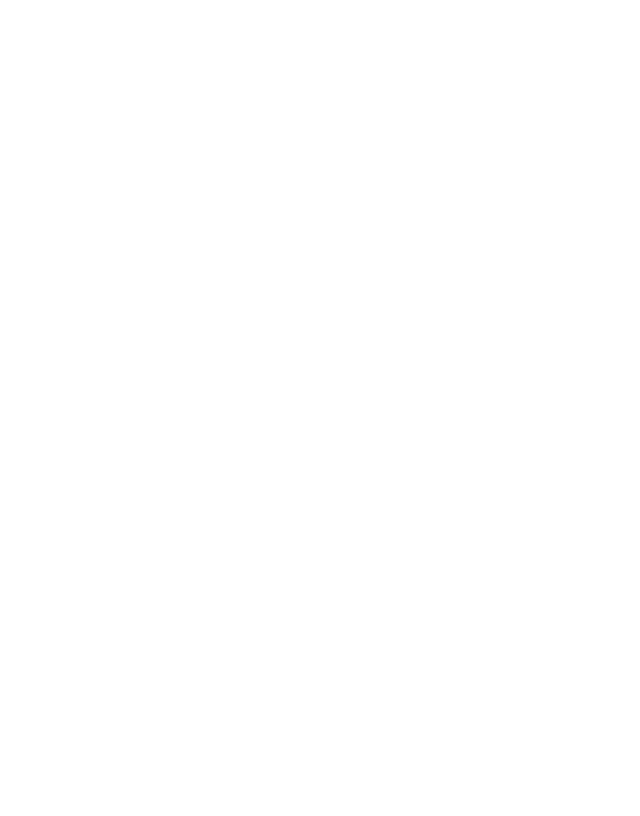
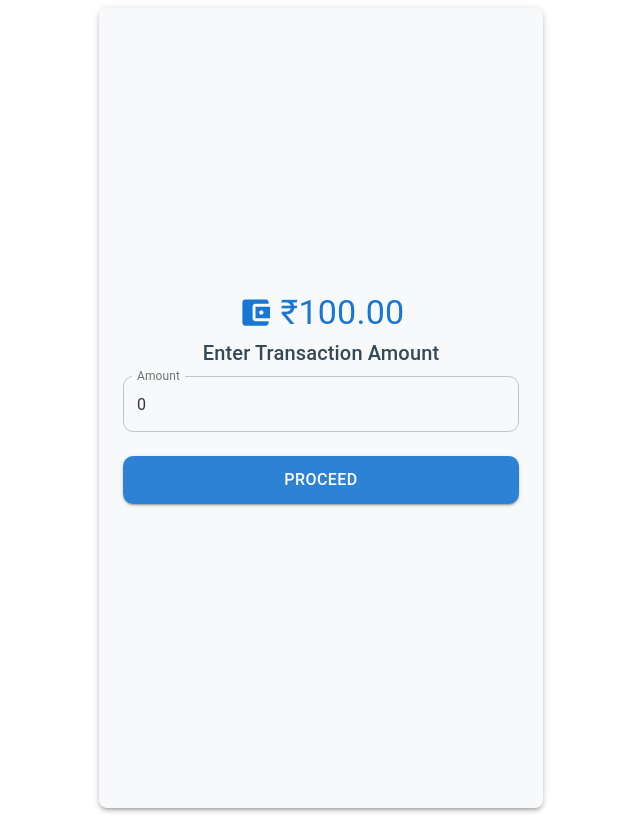
Before and after one commit to Blockmagixofficial/cfi-app, a React (Vite) app: page /transaction in a window 1280 px wide. Before the commit this address had no page. Shown: the whole page, without its empty margins (319-959 px from the left). Built offline with nearby package versions, Linux system fonts and the light colour scheme.

Commit message:
saved chnage4s

```diff
--- a/src/App.jsx
+++ b/src/App.jsx
@@ -2,6 +2,7 @@
 import { Route, Routes, useLocation, useNavigate } from "react-router-dom";
 import Signup from "./pages/Signup";
 import Dashboard from "./pages/Dashboard";
+import TransactionApp from "./pages/Transactions";
 // import './App.css'
 
 function App() {
@@ -30,7 +31,7 @@
         {/* Sign Up and Sign In routes */}
         <Route path="/signup" element={<Signup />} />
         <Route path="/signin" element={<Signup />} />
-
+        <Route path="transaction" element={<TransactionApp/>}/>
       </Routes>
     </>
   )
--- a/src/pages/Dashboard.jsx
+++ b/src/pages/Dashboard.jsx
@@ -54,7 +54,8 @@
                     border: "1px solid skyblue",
                     margin:2,
                     padding:1
-                }}>Pay Money</Button>
+                }}
+                onClick={()=>navigate("/transaction")}>Pay Money</Button>
             </Box>
         </Box>
     );
--- a/src/pages/Transactions.jsx
+++ b/src/pages/Transactions.jsx
@@ -15,7 +15,7 @@
   const [mpin, setMpin] = useState(['', '', '', '']);
   const [loadingMessage, setLoadingMessage] = useState('');
   const [loading, setLoading] = useState(false);
-
+  const [currentDate, setCurrentDate] = useState(new Date());
   const inputRefs = useRef([]);
 
   const transactionId = "T2305201058366754628773";
```
